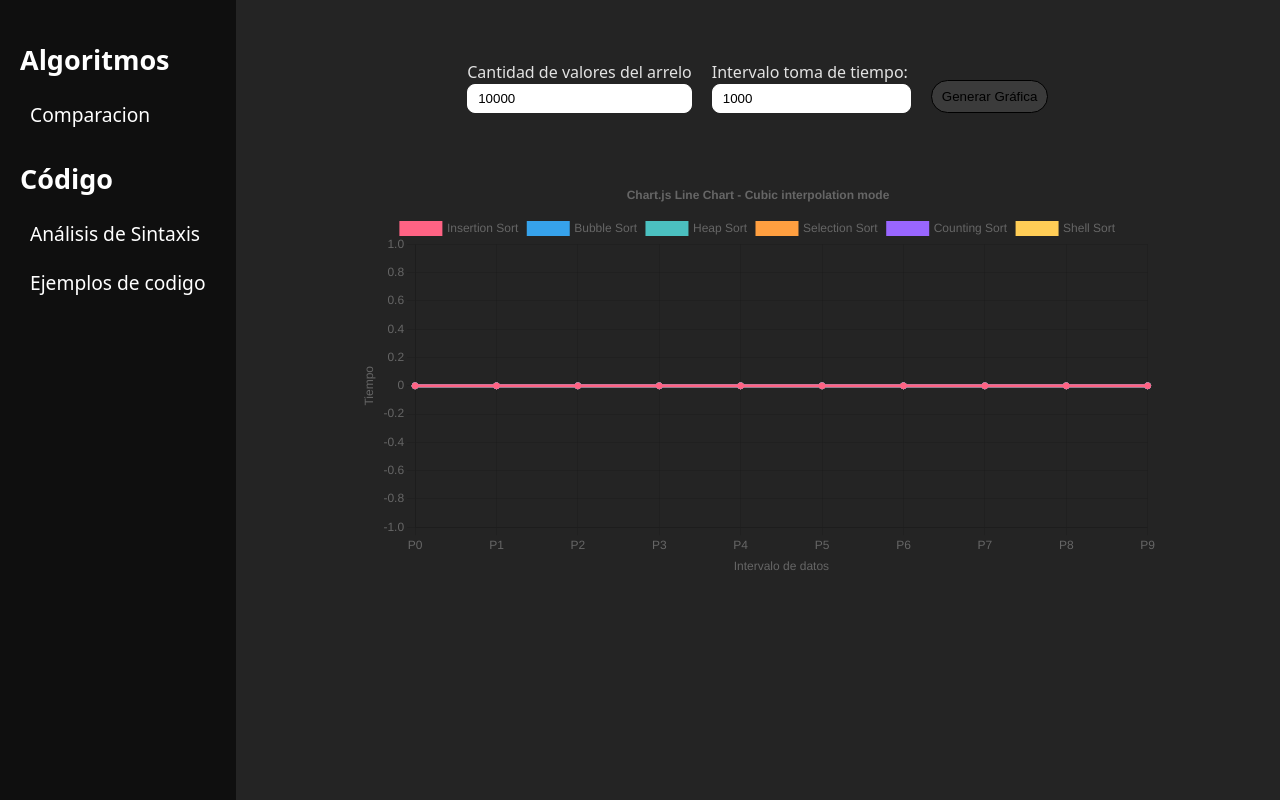
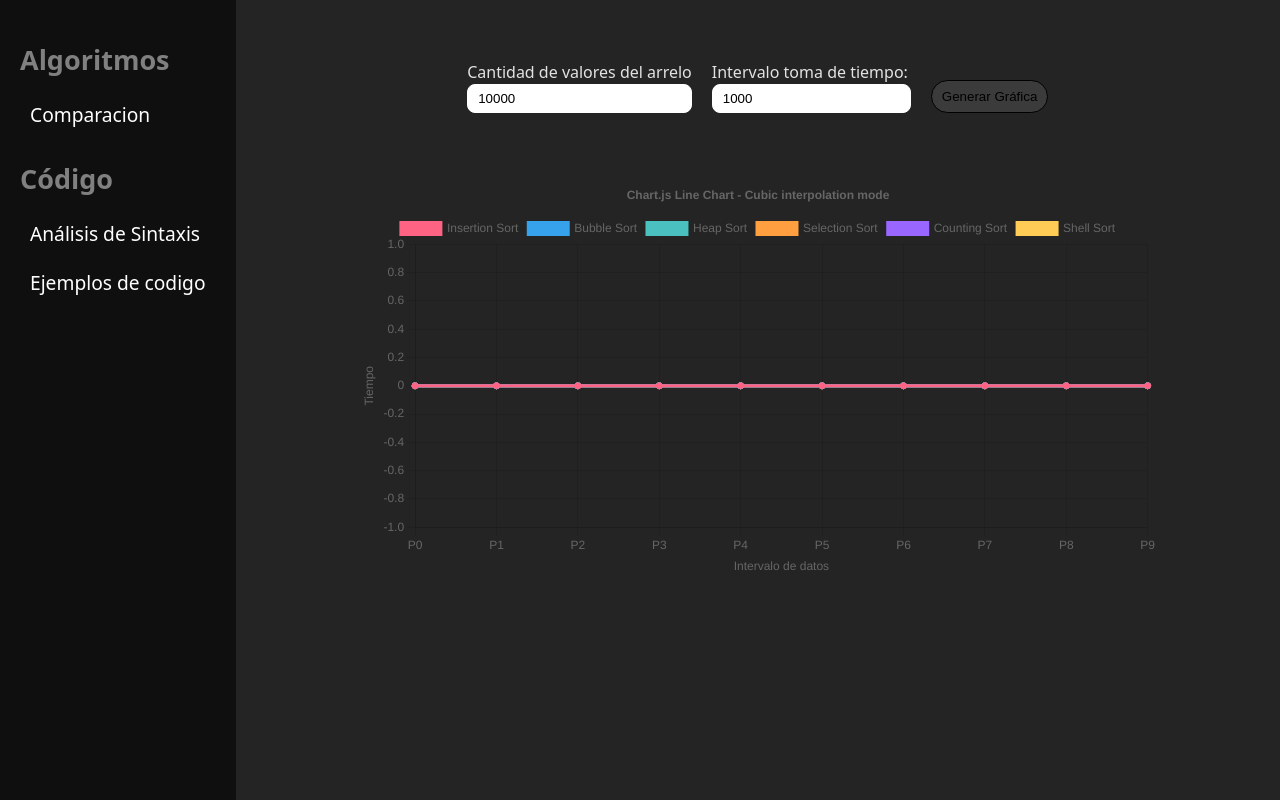
Before and after one commit to JuanDVejarano/AnalisisAlgoritmosOrdenamiento, a React (Vite) app: page /#/ in a window 1280 px wide. Built offline with nearby package versions, Linux system fonts and the light colour scheme.

Commit message:
colores menu

```diff
--- a/src/components/Menu/Menu.scss
+++ b/src/components/Menu/Menu.scss
@@ -14,7 +14,7 @@
         align-items: stretch;
         width: 100%;
         .title{
-            color: #ffffff;
+            color: #808080;
             font-size: 18px;
             font-weight: bold;
             padding: 0 20px;
@@ -37,9 +37,9 @@
                 color: #ffffff;
                 text-decoration: none;
                 font-size: 1.2em;
-                &:hover {
-                    text-decoration: underline;
-                }
+                // &:hover {
+                //     text-decoration: underline;
+                // }
             }
         }
     }
--- a/src/pages/code/analisis/CodigoAnalisis.tsx
+++ b/src/pages/code/analisis/CodigoAnalisis.tsx
@@ -41,6 +41,10 @@ imprimirHolaMundo();`);
             ejecutar(contexto);
         } catch (e) {
             console.error("❌ Error al ejecutar el código:", e);
+            //alerta en navegador
+            alert(
+                "❌ Error al ejecutar el código. Revisa la consola del navegador para más detalles."
+            );
         }
     }
 
```
